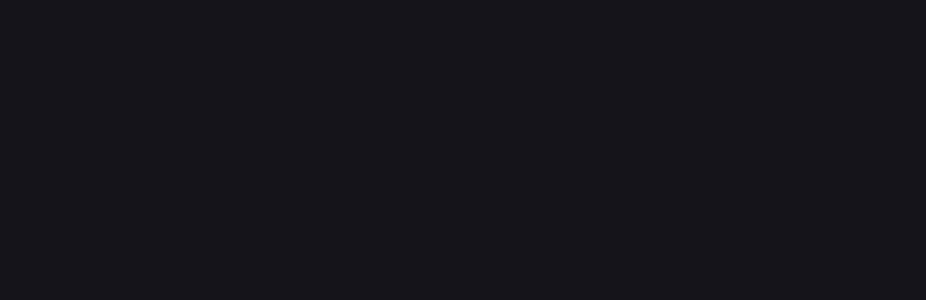
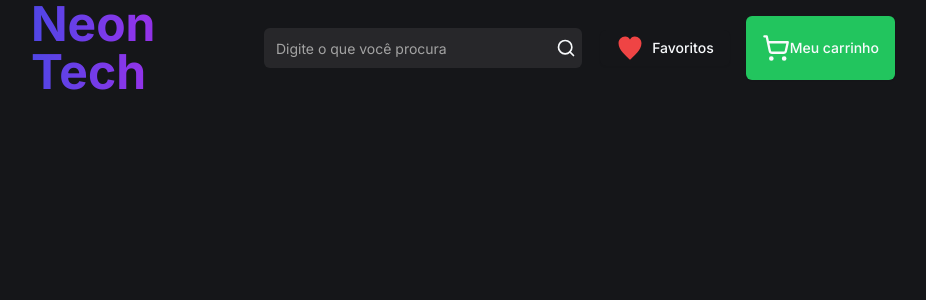
Before and after one commit to juniorruz/E-Commerce, a Next.js app: page / in a window 1280 px wide. Shown: the top 300 px of the page, without its empty margins (177-1103 px from the left). Built offline with nearby package versions, Linux system fonts and the light colour scheme.

Commit message:
feat: adicionando header na página

```diff
--- a/app/_components/header.tsx
+++ b/app/_components/header.tsx
@@ -1,8 +1,93 @@
+"use client"
+
+import { MenuIcon, Search, ShoppingCart, XIcon } from "lucide-react"
+import { Button } from "./ui/button"
+import { HeartFilledIcon } from "@radix-ui/react-icons"
+import { useState } from "react"
+import Link from "next/link"
+import { Input } from "./ui/input"
+
 const Header = () => {
+  const [isOpenMenu, setIsOpenMenu] = useState(false)
+
+  const handleToggleMenu = () => {
+    setIsOpenMenu(!isOpenMenu)
+  }
+
   return (
-    <div className="w-full">
-      <div className="flex items-center justify-between"></div>
-    </div>
+    <header className="xl:px-48">
+      <div className="items-center lg:flex lg:flex-col">
+        <div className="flex w-full items-center justify-between">
+          <div className="lg:hidden">
+            <div className="left-2 top-[15px] z-50 flex">
+              <Button
+                className="z-50 border-none"
+                variant="outline"
+                onClick={handleToggleMenu}
+              >
+                {isOpenMenu ? (
+                  <XIcon width={28} height={28} />
+                ) : (
+                  <MenuIcon width={28} height={28} />
+                )}
+              </Button>
+            </div>
+
+            <>
+              <div
+                className={`fixed inset-0 z-30 bg-black opacity-0 transition-opacity duration-300 ${
+                  isOpenMenu ? "opacity-50" : "pointer-events-none opacity-0"
+                }`}
+              ></div>
+
+              <div
+                className={`fixed left-0 top-0 z-40 flex h-full w-[60%] flex-col items-center justify-center bg-background transition-transform duration-300 ${isOpenMenu ? "translate-x-0" : "-translate-x-full"}`}
+              >
+                <nav className="mt-16 flex-1">
+                  <ul>
+                    <li>
+                      <Link href="/#">Computadores</Link>
+                    </li>
+                    <li>
+                      <Link href="/#">Computadores</Link>
+                    </li>
+                    <li>
+                      <Link href="/#">Computadores</Link>
+                    </li>
+                  </ul>
+                </nav>
+              </div>
+            </>
+          </div>
+          <div className="lg:pl-4">
+            <h1 className="bg-gradient-to-r from-indigo-600 via-purple-600 to-purple-900 bg-clip-text text-3xl font-bold text-transparent lg:text-5xl">
+              Neon Tech
+            </h1>
+          </div>
+          <div className="relative hidden w-[350px] lg:block 2xl:w-[500px]">
+            <Input type="text" placeholder="Digite o que você procura" />
+            <Search className="absolute right-2 top-3" width={20} height={20} />
+          </div>
+          <div className="flex items-center space-x-4 lg:p-4">
+            <Button className="border-none" variant="outline">
+              <HeartFilledIcon
+                width={28}
+                height={28}
+                className="lg:text-red-500"
+              />
+              <span className="ml-2 hidden lg:block">Favoritos</span>
+            </Button>
+            <Button
+              className="h-16 border-none lg:bg-green-500 lg:hover:border-green-500 lg:hover:bg-green-800"
+              variant="outline"
+            >
+              <ShoppingCart width={28} height={28} />
+              <span className="hidden lg:block">Meu carrinho</span>
+            </Button>
+          </div>
+        </div>
+      </div>
+    </header>
   )
 }
 
--- a/app/_components/ui/button.tsx
+++ b/app/_components/ui/button.tsx
@@ -13,7 +13,7 @@ const buttonVariants = cva(
         destructive:
           "bg-destructive text-destructive-foreground shadow-sm hover:bg-destructive/90",
         outline:
-          "border border-input bg-background shadow-sm hover:bg-accent hover:text-accent-foreground",
+          "border border-input bg-background shadow-sm hover:bg-background hover:text-accent-foreground",
         secondary:
           "bg-secondary text-secondary-foreground shadow-sm hover:bg-secondary/80",
         ghost: "hover:bg-accent hover:text-accent-foreground",
--- /dev/null
+++ b/app/_components/ui/input.tsx
@@ -0,0 +1,56 @@
+// Input component extends from shadcnui - https://ui.shadcn.com/docs/components/input
+"use client"
+import * as React from "react"
+
+import { useMotionTemplate, useMotionValue, motion } from "framer-motion"
+import { cn } from "@/app/_lib/utils"
+
+export type InputProps = React.InputHTMLAttributes<HTMLInputElement>
+
+const Input = React.forwardRef<HTMLInputElement, InputProps>(
+  ({ className, type, ...props }, ref) => {
+    const radius = 100 // change this to increase the rdaius of the hover effect
+    const [visible, setVisible] = React.useState(false)
+
+    const mouseX = useMotionValue(0)
+    const mouseY = useMotionValue(0)
+
+    // eslint-disable-next-line @typescript-eslint/no-explicit-any
+    function handleMouseMove({ currentTarget, clientX, clientY }: any) {
+      const { left, top } = currentTarget.getBoundingClientRect()
+
+      mouseX.set(clientX - left)
+      mouseY.set(clientY - top)
+    }
+    return (
+      <motion.div
+        style={{
+          background: useMotionTemplate`
+        radial-gradient(
+          ${visible ? radius + "px" : "0px"} circle at ${mouseX}px ${mouseY}px,
+          var(--blue-500),
+          transparent 80%
+        )
+      `,
+        }}
+        onMouseMove={handleMouseMove}
+        onMouseEnter={() => setVisible(true)}
+        onMouseLeave={() => setVisible(false)}
+        className="group/input rounded-lg p-[2px] transition duration-300"
+      >
+        <input
+          type={type}
+          className={cn(
+            `dark:placeholder-text-neutral-600 duration-400 flex h-10 w-full rounded-md border-none bg-gray-50 px-3 py-2 text-sm text-black shadow-input transition file:border-0 file:bg-transparent file:text-sm file:font-medium placeholder:text-neutral-400 focus-visible:outline-none focus-visible:ring-[2px] focus-visible:ring-neutral-400 disabled:cursor-not-allowed disabled:opacity-50 group-hover/input:shadow-none dark:bg-zinc-800 dark:text-white dark:shadow-[0px_0px_1px_1px_var(--neutral-700)] dark:focus-visible:ring-neutral-600`,
+            className,
+          )}
+          ref={ref}
+          {...props}
+        />
+      </motion.div>
+    )
+  },
+)
+Input.displayName = "Input"
+
+export { Input }
--- a/app/page.tsx
+++ b/app/page.tsx
@@ -1,5 +1,4 @@
 import Header from "./_components/header"
-import { Button } from "./_components/ui/button"
 
 export default function Home() {
   return (
--- a/tailwind.config.ts
+++ b/tailwind.config.ts
@@ -56,8 +56,12 @@ const config: Config = {
         md: "calc(var(--radius) - 2px)",
         sm: "calc(var(--radius) - 4px)",
       },
+      boxShadow: {
+        input: `0px 2px 3px -1px rgba(0,0,0,0.1), 0px 1px 0px 0px rgba(25,28,33,0.02), 0px 0px 0px 1px rgba(25,28,33,0.08)`,
+      },
     },
   },
+  // eslint-disable-next-line @typescript-eslint/no-require-imports
   plugins: [require("tailwindcss-animate")],
 }
 export default config
```
Also changed, not shown: package.json (+5 -2 lines), 2 other files (tests, documents, lock files or other folders).
